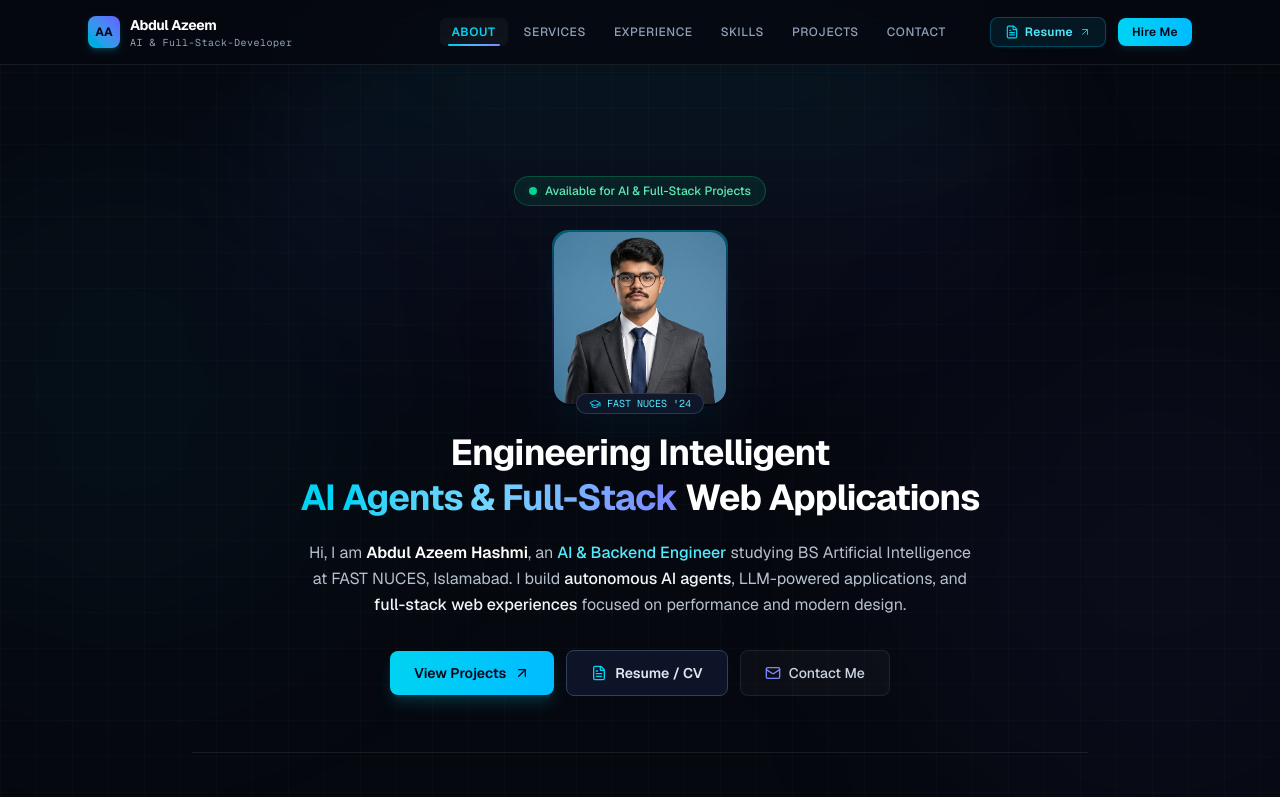
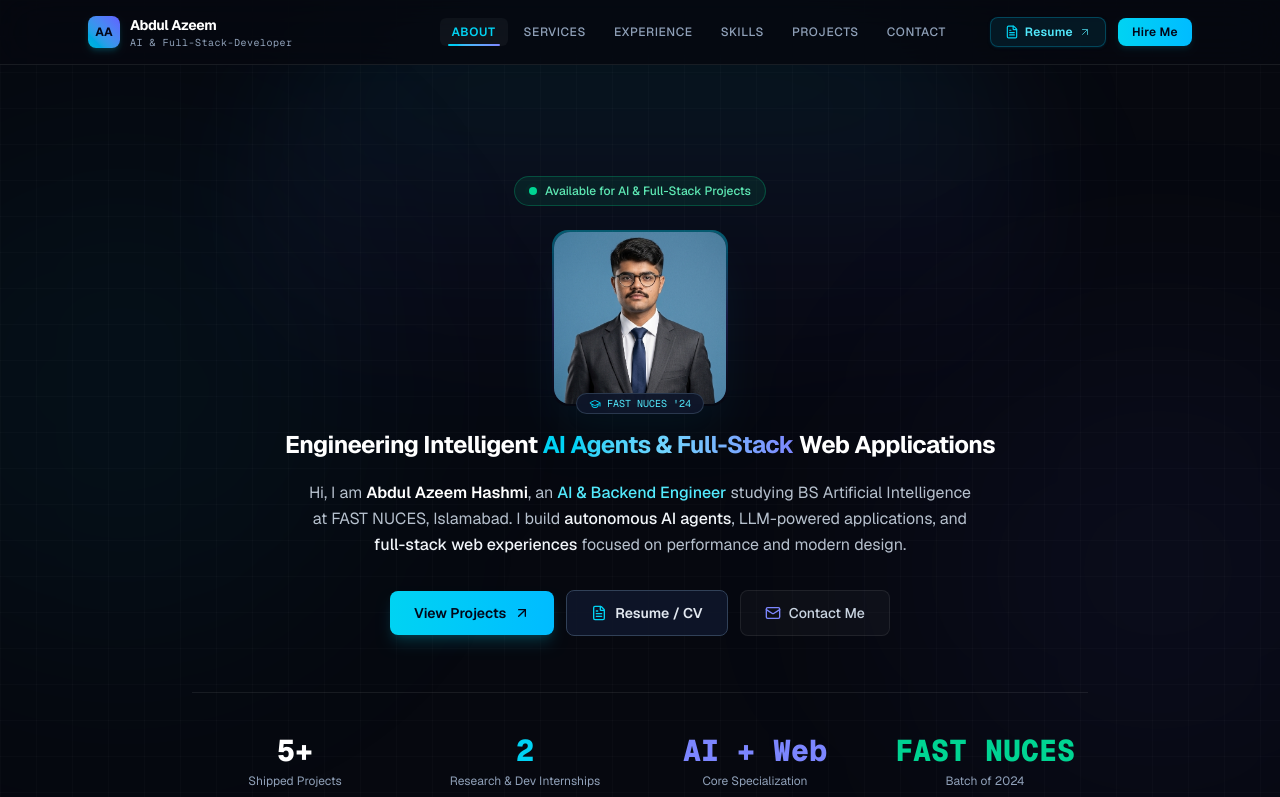
Before and after one commit to AbdulAzeemHashmi/Portfolio, a Next.js app: page / in a window 1280 px wide. Shown: the top 797 px of the page. Built offline with nearby package versions, Linux system fonts and the light colour scheme.

Commit message:
modified:   app/page.tsx

```diff
--- a/app/page.tsx
+++ b/app/page.tsx
@@ -480,14 +480,12 @@ export default function Home() {
             </div>
 
             {/* Main Headline */}
-            <h1 className="text-lg sm:text-2xl md:text-3xl lg:text-4xl font-bold tracking-tight text-white max-w-4xl leading-tight mb-5">
-              <span className="block">Engineering Intelligent</span>
-              <span className="block">
-                <span className="text-transparent bg-clip-text bg-gradient-to-r from-cyan-400 via-sky-300 to-indigo-400">
-                  AI Agents & Full-Stack
-                </span>{" "}
-                <span>Web Applications</span>
-              </span>
+            <h1 className="text-sm sm:text-base md:text-xl lg:text-2xl font-bold tracking-tight text-white max-w-5xl leading-tight mb-5 whitespace-normal sm:whitespace-nowrap">
+              Engineering Intelligent{" "}
+              <span className="text-transparent bg-clip-text bg-gradient-to-r from-cyan-400 via-sky-300 to-indigo-400">
+                AI Agents & Full-Stack
+              </span>{" "}
+              Web Applications
             </h1>
 
             {/* Bio Description */}
```
